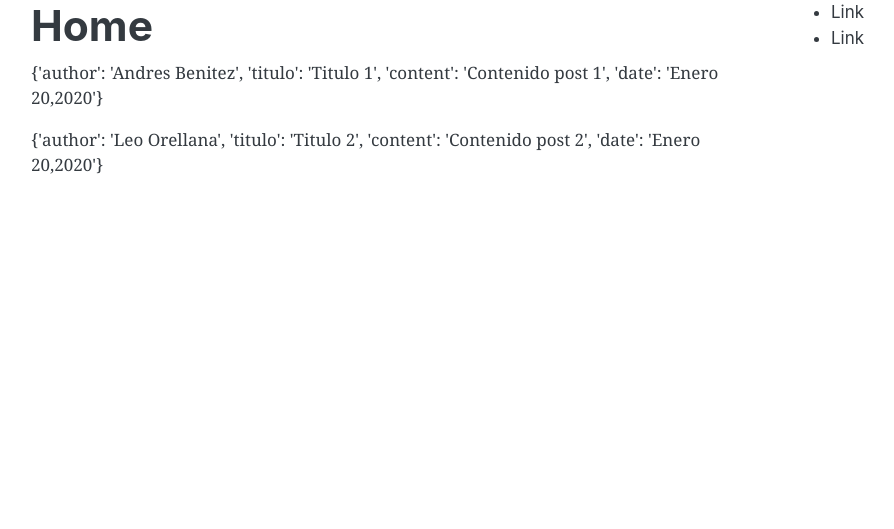
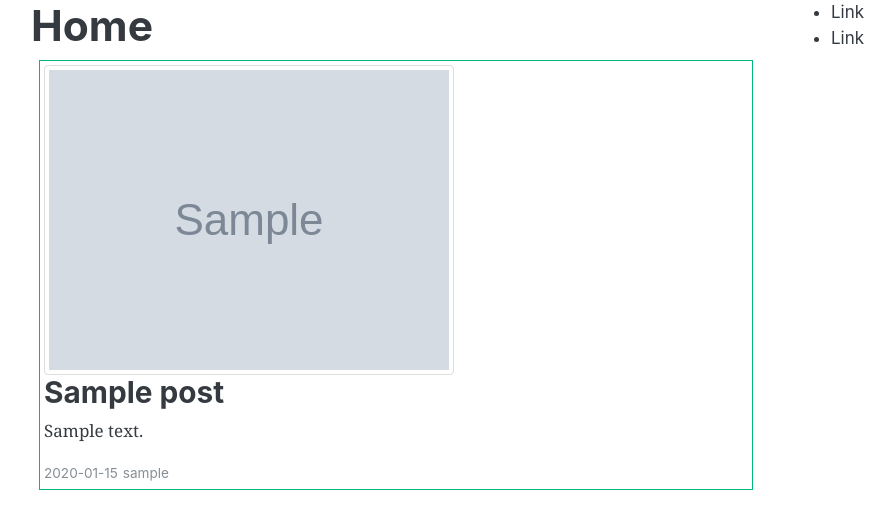
Before and after one commit to abolnaits/myblog, a Flask app: page /home in a window 1280 px wide. Shown: the part 57-586 px from the top of the page, without its empty margins (54-948 px from the left). Run offline with Flask 2, Linux system fonts and the light colour scheme; a user stored in the database is signed in; tables that the repository leaves empty hold one stand-in row (values such as "Sample post"); grey boxes marked "Sample" are stand-in pictures; some libraries are stand-ins or nearby versions.

Commit message:
Post list

```diff
--- a/app/routes.py
+++ b/app/routes.py
@@ -21,11 +21,6 @@ import secrets
 import os
 #Pillow to manipulate images
 from PIL import Image
-
-posts = [
-        {'author':'Andres Benitez','titulo':'Titulo 1','content':'Contenido post 1','date':'Enero 20,2020'},
-        {'author':'Leo Orellana','titulo':'Titulo 2','content':'Contenido post 2','date':'Enero 20,2020'},
-    ]
 
 #Login
 @app.route('/',methods=['GET','POST'])
@@ -85,6 +80,8 @@ def register():
 @app.route('/home')
 @login_required
 def home():
+    #Get all posts
+    posts = Post.query.all()
     return render_template('home.html',posts = posts)
 
 #Perfil del usuario
--- a/app/templates/home.html
+++ b/app/templates/home.html
@@ -5,9 +5,15 @@
             <div class="row">
                 <div class="col-md-8">
                     <h1>Home</h1>
-            {% for post in posts %}
-            <p>{{ post }}</p>
-            {% endfor %}
+                    {% for post in posts %}
+                    <div class="border border-success m-2 p-1">
+                        <img class="img-thumbnail" src="{{url_for('static',filename='img/'+post.author.image_file)}}"/>
+                        <h3>{{ post.title }}</h3>
+                        <p>{{ post.content }}</p>
+                        <small class="text-muted">{{ post.date_posted.strftime("%Y-%m-%d") }}</small>
+                        <small class="text-muted">{{ post.author.username }}</small>
+                        </div>
+                    {% endfor %}
                 </div>
                 <div class="col-md-4">
                     <ul>
```
